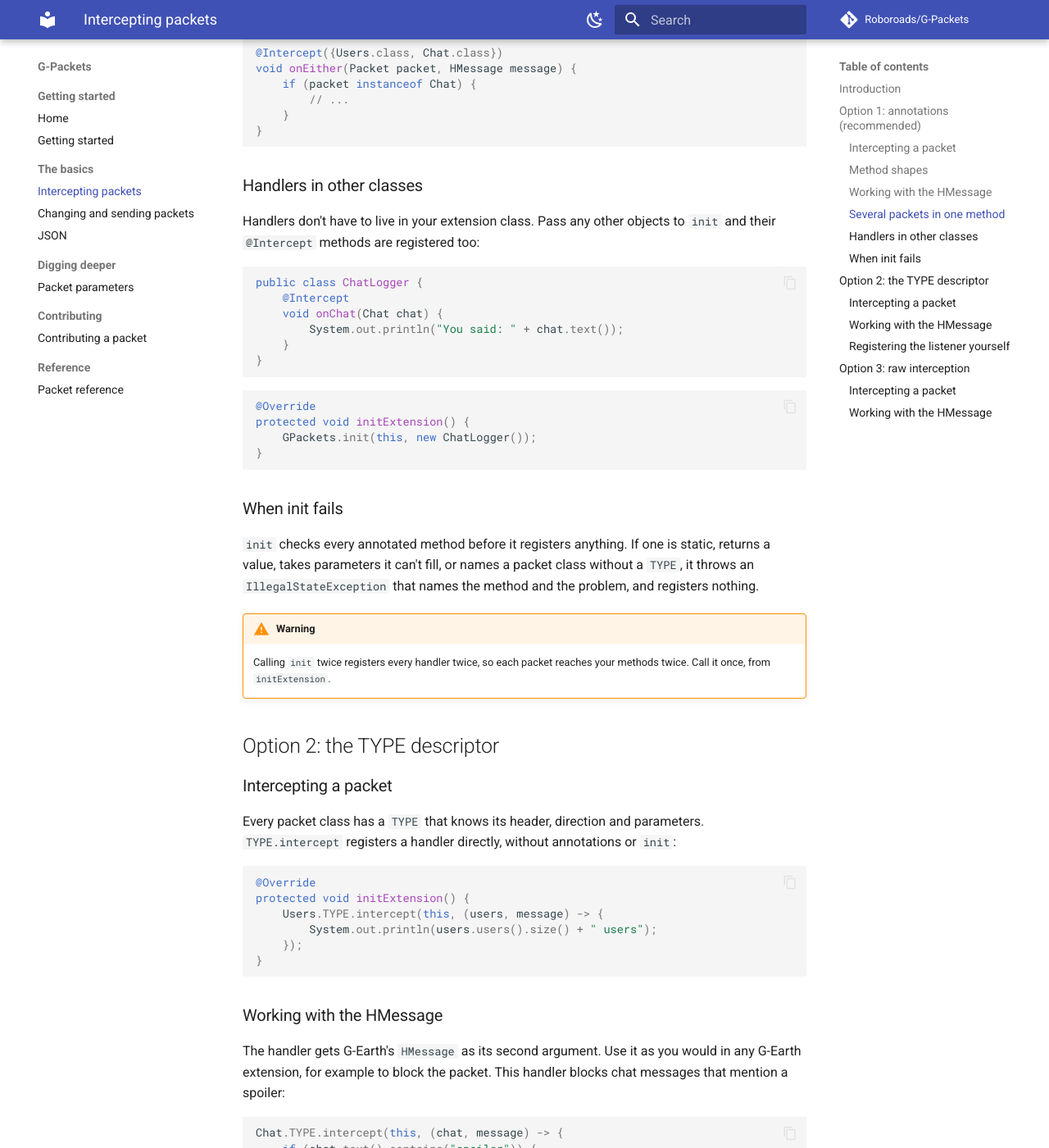
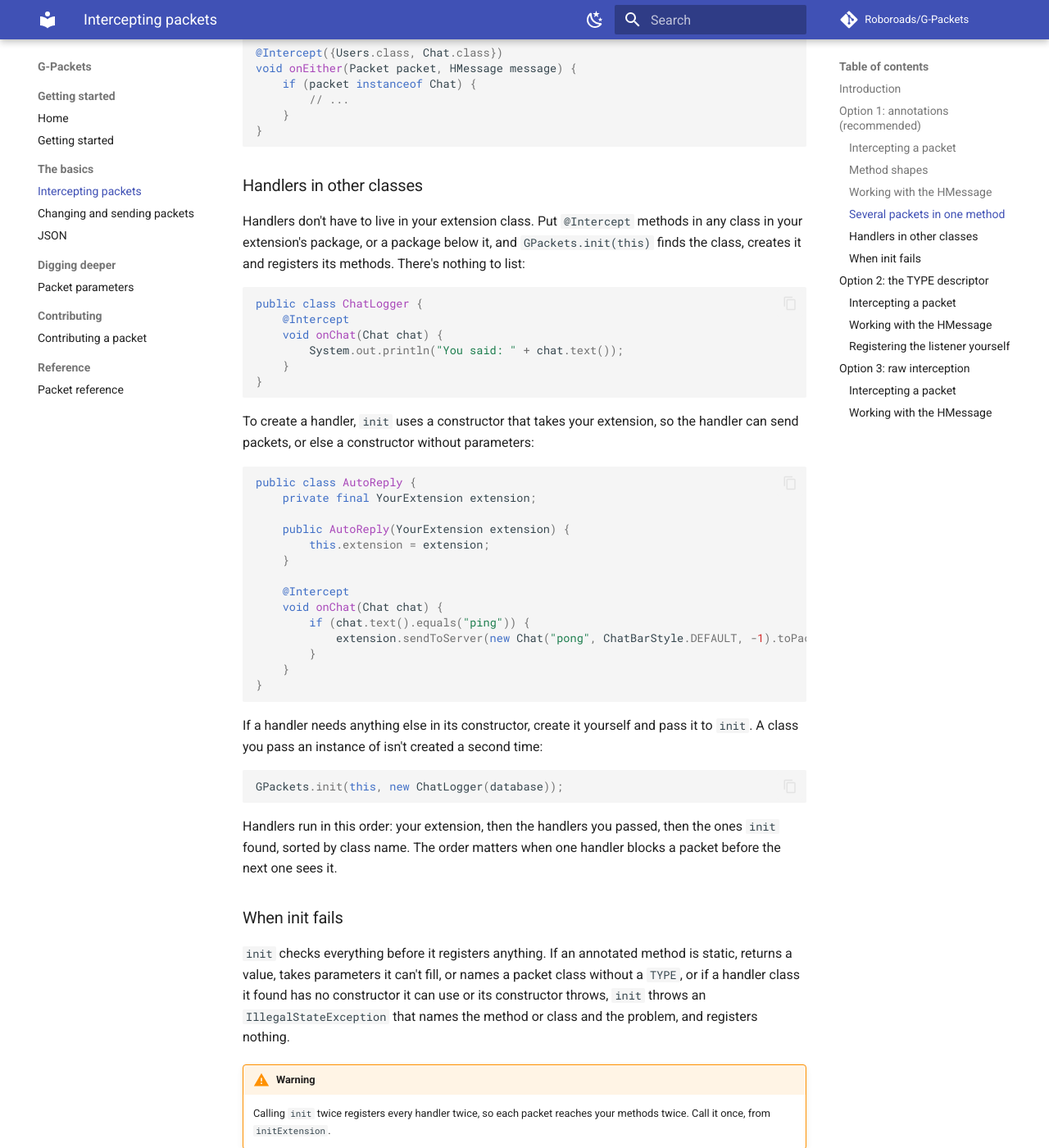
Before and after one commit to Roboroads/G-Packets, an MkDocs documentation site: the page built from docs/intercepting.md, in a window 1280 px wide and 1400 px high, scrolled down 2078 px. Shown: the whole window at 82% size. Built offline with MkDocs 1.6.1 and Material for MkDocs 9.7.7, drawn with Linux system fonts in a browser that asks for light colours; comment, search, counter and statistics services are not loaded.

Commit message:
docs: describe handler discovery

````diff
--- a/docs/intercepting.md
+++ b/docs/intercepting.md
@@ -86,7 +86,7 @@ void onEither(Packet packet, HMessage message) {
 
 ### Handlers in other classes
 
-Handlers don't have to live in your extension class. Pass any other objects to `init` and their `@Intercept` methods are registered too:
+Handlers don't have to live in your extension class. Put `@Intercept` methods in any class in your extension's package, or a package below it, and `GPackets.init(this)` finds the class, creates it and registers its methods. There's nothing to list:
 
 ```java
 public class ChatLogger {
@@ -97,16 +97,36 @@ public class ChatLogger {
 }
 ```
 
+To create a handler, `init` uses a constructor that takes your extension, so the handler can send packets, or else a constructor without parameters:
+
 ```java
-@Override
-protected void initExtension() {
-    GPackets.init(this, new ChatLogger());
+public class AutoReply {
+    private final YourExtension extension;
+
+    public AutoReply(YourExtension extension) {
+        this.extension = extension;
+    }
+
+    @Intercept
+    void onChat(Chat chat) {
+        if (chat.text().equals("ping")) {
+            extension.sendToServer(new Chat("pong", ChatBarStyle.DEFAULT, -1).toPacket());
+        }
+    }
 }
 ```
 
+If a handler needs anything else in its constructor, create it yourself and pass it to `init`. A class you pass an instance of isn't created a second time:
+
+```java
+GPackets.init(this, new ChatLogger(database));
+```
+
+Handlers run in this order: your extension, then the handlers you passed, then the ones `init` found, sorted by class name. The order matters when one handler blocks a packet before the next one sees it.
+
 ### When init fails
 
-`init` checks every annotated method before it registers anything. If one is static, returns a value, takes parameters it can't fill, or names a packet class without a `TYPE`, it throws an `IllegalStateException` that names the method and the problem, and registers nothing.
+`init` checks everything before it registers anything. If an annotated method is static, returns a value, takes parameters it can't fill, or names a packet class without a `TYPE`, or if a handler class it found has no constructor it can use or its constructor throws, `init` throws an `IllegalStateException` that names the method or class and the problem, and registers nothing.
 
 !!! warning
     Calling `init` twice registers every handler twice, so each packet reaches your methods twice. Call it once, from `initExtension`.
````
Also changed, not shown: 2 other files.
